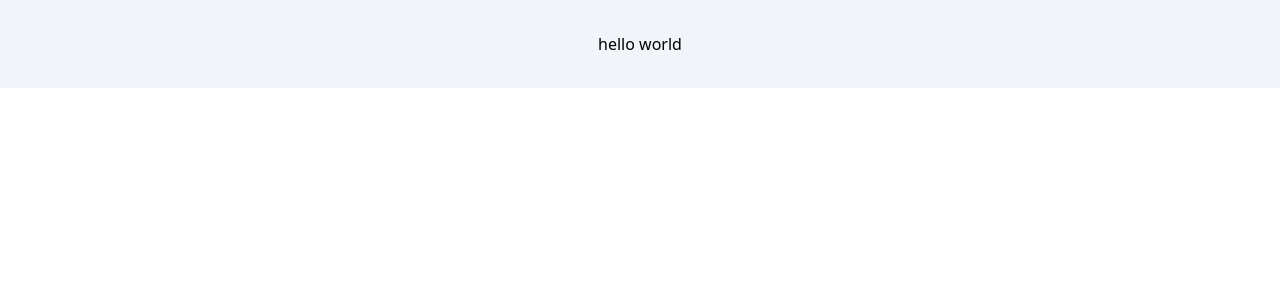
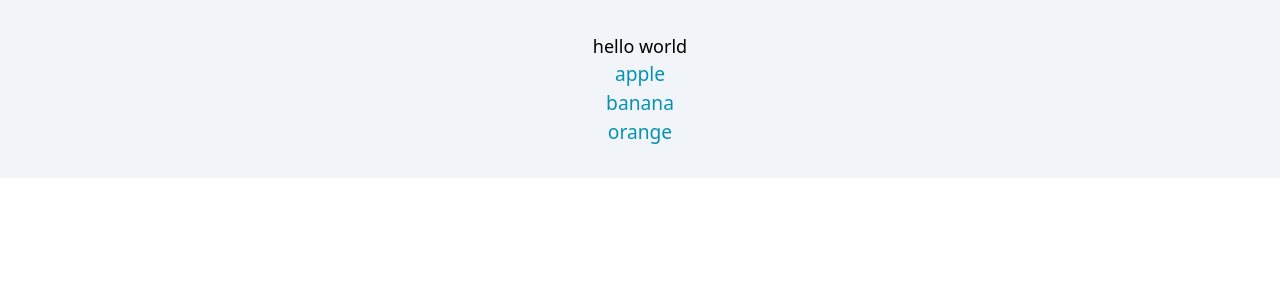
Before and after one commit to ShawSpring/react-template, a React (Vite) app: page / in a window 1280 px wide. Shown: the top 300 px of the page. Built offline with nearby package versions, Linux system fonts and the light colour scheme.

Commit message:
refactor: :zap: use biome instead of Eslint and prettier,  and update some packages

```diff
--- a/postcss.config.js
+++ b/postcss.config.js
@@ -1,8 +1,7 @@
 export default {
   plugins: {
     'postcss-import': {},
-    'tailwindcss/nesting': {},
     tailwindcss: {},
-    autoprefixer: {},
+    'postcss-preset-env': {}
   },
 };
--- a/src/App.tsx
+++ b/src/App.tsx
@@ -2,7 +2,12 @@ import { useState } from 'react';
 function App() {
   return (
     <>
-      <div className="container">hello world</div>
+      <div className="container text-lg">hello world</div>
+      <ul>
+        <li>apple</li>
+        <li>banana</li>
+        <li>orange</li>
+      </ul>
     </>
   );
 }
--- a/src/components/SvgIcon.tsx
+++ /dev/null
@@ -1,22 +0,0 @@
-/**
- * pnpm i vite-svg-sprite-wrapper -D && vite.config, then auto generate sprite.svg
- */
-//import sprite from '@/assets/sprite.svg';
-/**
- * 生成的sprite.svg 放在public目录下，build后会自动放在dist目录下，保持原样。
- * 如果是src目录下就会被vite改变，需要使用上面的import
- */
-function SvgIcon({
-  iconName,
-  title,
-  ...props
-}: React.SVGProps<SVGSVGElement> & { iconName: string; title?: string }) {
-  return (
-    <svg {...props} fill="currentColor">
-      {title && <title>{title}</title>}
-      <use xlinkHref={`/assets/sprite.svg#${iconName}`} />
-    </svg>
-  );
-}
-
-export default SvgIcon;
--- a/src/styles/index.css
+++ b/src/styles/index.css
@@ -25,4 +25,14 @@
   a {
     @apply text-blue-600 underline;
   }
+
+  ul{
+    list-style: none;
+    & li{
+      font-size: larger;
+    }
+    li{
+      color: theme(colors.cyan.600);
+    }
+  }
 }
--- a/src/styles/variables.css
+++ b/src/styles/variables.css
@@ -1,7 +1,7 @@
 /** css variables */
 
-:root {
+/* :root {
 }
 
 :root.dark {
-}
+} */
--- a/vite.config.ts
+++ b/vite.config.ts
@@ -1,16 +1,12 @@
 import { defineConfig } from 'vite';
 import react from '@vitejs/plugin-react-swc';
 import { resolve } from 'path';
-// import ViteSvgSpriteWrapper from 'vite-svg-sprite-wrapper';
 
 // https://vitejs.dev/config/
 export default defineConfig({
   plugins: [
     react(),
-    // ViteSvgSpriteWrapper({
-    //   icons: 'src/assets/icons/*.svg',
-    //   outputDir: 'public/assets',
-    // }),
+
   ],
 
   resolve: {
```
Also changed, not shown: biome.json (added, +21 -0 lines), package.json (+20 -22 lines), .eslintrc.cjs (deleted), 1 other file (tests, documents, lock files or other folders).
